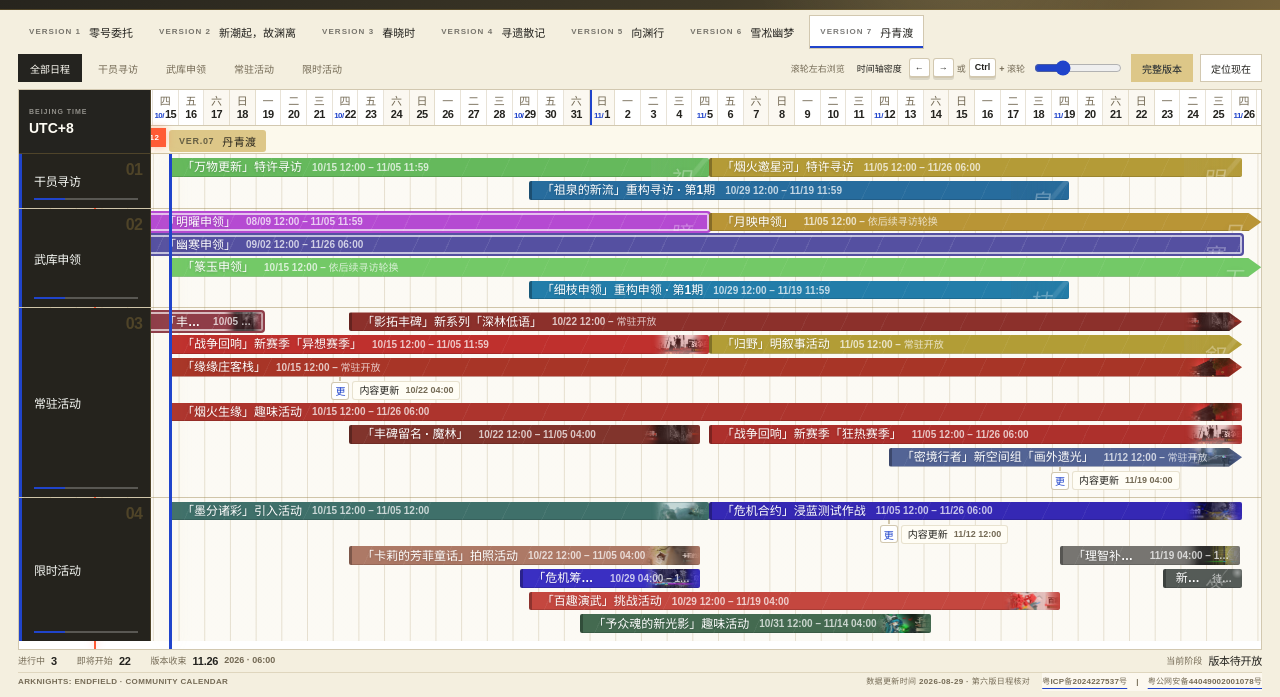
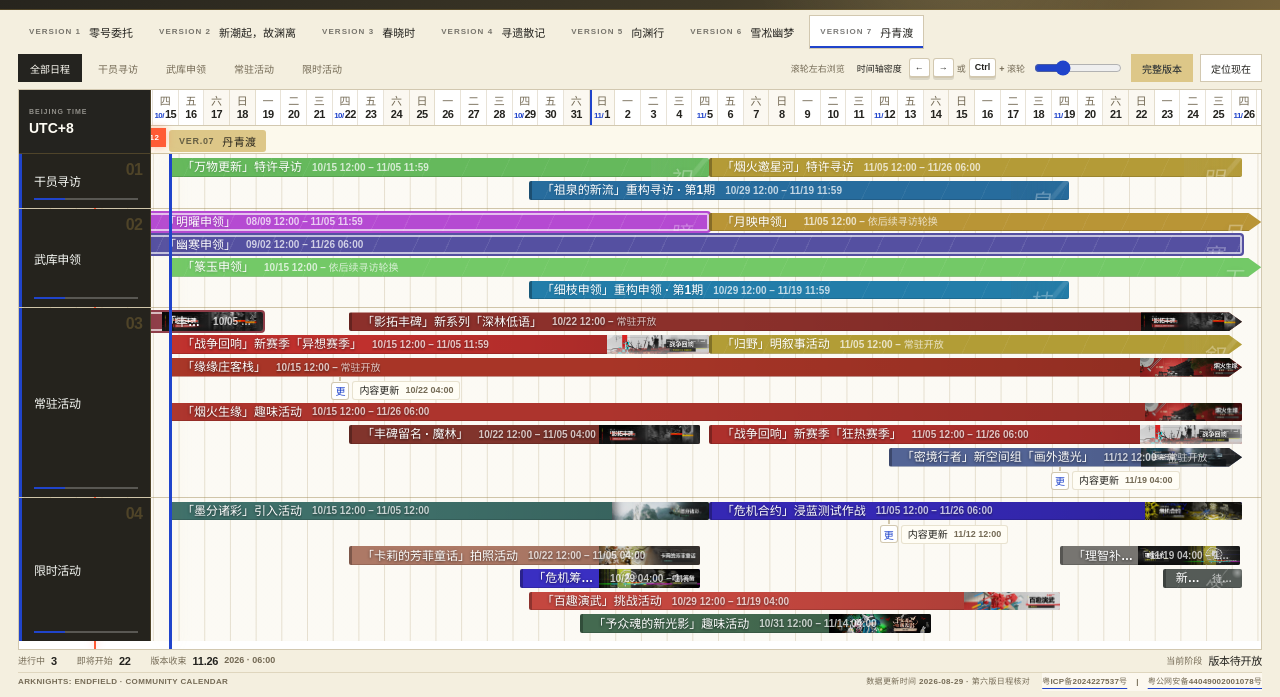
Before and after one commit to MoguJunn/endfield-version-calendar, a website: page index.html in a window 1280 px wide. Shown: the part 103-800 px from the top of the page. Drawn offline with Linux system fonts and the light colour scheme; no server answers; a web font is replaced by a local one.

Commit message:
fix(calendar): 完整展示活动横幅并扩大图片区域
按横幅比例使用活动条高度，取消图片裁切与遮挡标题的渐隐，详情弹窗同步完整显示官方横幅。

```diff
--- a/app.js
+++ b/app.js
@@ -233,6 +233,8 @@
 function applyEventVisual(element, event) {
   element.dataset.visual = event.visual ?? event.category;
   element.classList.toggle("has-image", Boolean(event.image));
+  // 这两版官方长图的活动横幅均为约 835×152，详情沿用横幅比例。
+  element.classList.toggle("banner-art", /\/assets\/events\/(?:danqing|winter)-[^/]+\.webp$/u.test(event.image || ""));
   element.classList.toggle(
     "pool-art",
     Boolean(event.image) && (event.category === "operator" || event.category === "arsenal"),
@@ -718,10 +720,14 @@
     const visibleWidth = visibleEnd - visibleStart;
     const barHeight = bar.clientHeight;
     const characterArt = bar.classList.contains("pool-art") && bar.dataset.backgroundType !== "weapon";
+    const bannerArt = bar.classList.contains("banner-art");
     // 角色始终保留横幅局部构图，窄条允许只露眼睛，武器保持整体比例。
-    const visualWidth = Math.min(visibleWidth * 0.38, characterArt
-      ? Math.min(320, Math.max(160, barHeight * 4.8))
-      : barHeight * (bar.classList.contains("pool-art") ? 2.8 : 3.2));
+    // 活动横幅使用完整原图比例和全部行高，不受装饰图片宽度上限限制。
+    const visualWidth = bannerArt
+      ? Math.min(visibleWidth, barHeight * 835 / 151)
+      : Math.min(visibleWidth * 0.38, characterArt
+        ? Math.min(320, Math.max(160, barHeight * 4.8))
+        : barHeight * (bar.classList.contains("pool-art") ? 2.8 : 3.2));
     const visualInset = Math.min(
       Math.max(visibleEnd - barStart - visualWidth, hiddenLeft),
       Math.max(barWidth - visualWidth, 0),
--- a/workspace.css
+++ b/workspace.css
@@ -117,6 +117,22 @@
 .event-bar.pool-art[data-background-type="weapon"]::before { background-size: contain; background-position: center; }
 .event-bar.pool-art .event-art { display: none; }
 .event-bar.has-image:not(.pool-art)::before { background-image: linear-gradient(90deg, var(--event-color), transparent 30%, transparent 70%, var(--event-color)), var(--event-image); background-position: center; background-size: cover; opacity: .72; }
+.event-bar.has-image.banner-art::before {
+  background-image: var(--event-image);
+  background-size: contain;
+  background-position: right center;
+  background-repeat: no-repeat;
+  mask-image: none;
+  -webkit-mask-image: none;
+  opacity: 1;
+  filter: none;
+  transform: none;
+}
+.event-bar.banner-art::after { display: none; }
+.event-bar.banner-art .event-copy { background: linear-gradient(90deg, transparent 40%, rgb(0 0 0 / 16%)); }
+.event-bar.banner-art .event-copy strong, .event-bar.banner-art .event-copy small { text-shadow: 0 1px 3px rgb(0 0 0 / 65%); }
+.event-dialog.banner-art .dialog-visual { height: auto; aspect-ratio: 835 / 152; background-image: var(--event-image); background-size: contain; background-repeat: no-repeat; background-position: center; background-color: var(--event-color); }
+.banner-art .event-art, .banner-art .dialog-visual b, .banner-art .agenda-visual b { display: none; }
 .event-bar::after { opacity: .055; }
 .event-bar.live::after { opacity: .1; }
 .event-art { opacity: .3; }
```
